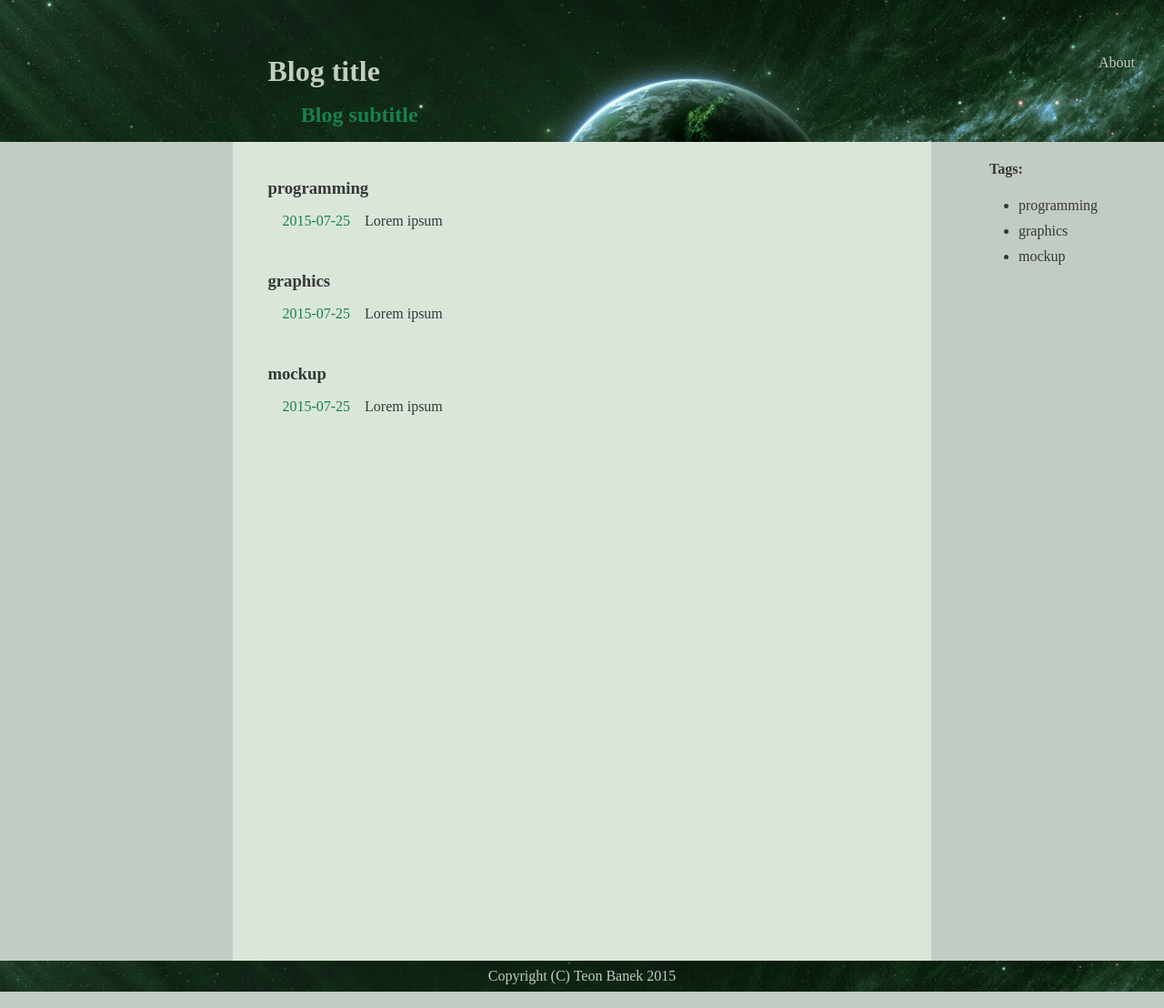
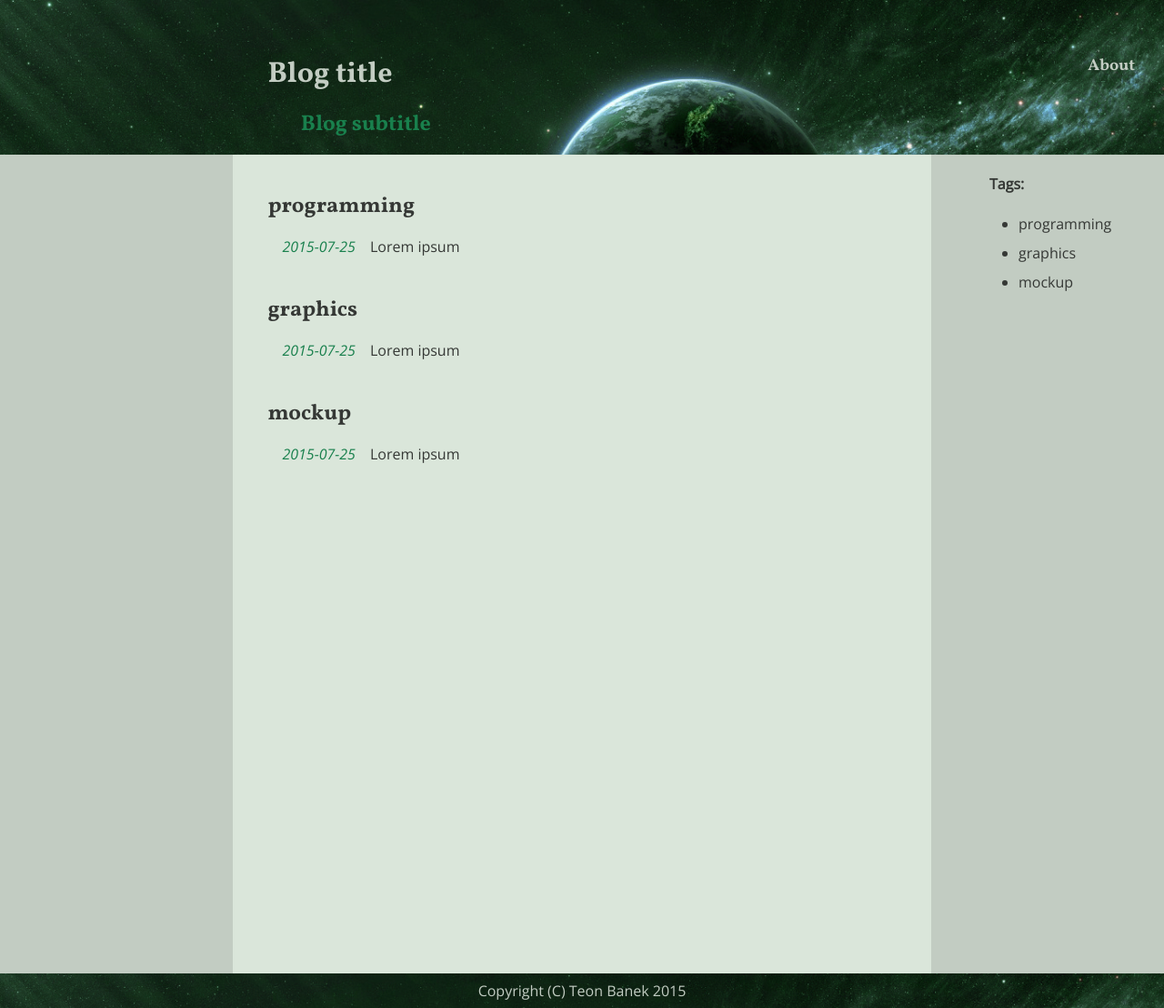
Before and after one commit to Th30n/Th30n.github.io, a Jekyll site: the page built from tags.html, in a window 1280 px wide. Shown: the whole page at 91% size. Built offline with Jekyll 4.4.1, drawn with Linux system fonts in a browser that asks for light colours; Markdown is read by kramdown in place of the engine named in the settings.

Commit message:
Add fonts

```diff
--- a/_layouts/default.html
+++ b/_layouts/default.html
@@ -5,7 +5,15 @@
   <meta http-equiv="X-UA-Compatible" content="IE=edge">
   <meta name="viewport" content="width=device-width, initial-scale=1">
   <title>{{ site.title }}</title>
-  <link href="/css/style.css" rel="stylesheet">
+
+  <!-- Custom CSS -->
+  <link rel="stylesheet" type="text/css" href="/css/style.css">
+
+  <!-- Fonts -->
+  <link rel="stylesheet" type="text/css"
+        href="http://fonts.googleapis.com/css?family=Open+Sans:400,400italic">
+  <link rel="stylesheet" type="text/css"
+        href="http://fonts.googleapis.com/css?family=Vollkorn:700">
 </head>
 
 <body class="color-dark-gray bg-gray">
--- a/css/style.css
+++ b/css/style.css
@@ -30,6 +30,10 @@
   color: #004473;
 }
 
+.italic {
+  font-style: italic;
+}
+
 body {
   position: absolute;
   margin: 0;
@@ -38,6 +42,8 @@ body {
   min-width: 768px;
   height: 100%;
   min-height: 100%;
+  font-family: 'Open Sans', sans-serif;
+  font-size: 16px;
 }
 
 h1, h2, h3 {
@@ -69,6 +75,7 @@ a:focus {
 
 .blog-title {
   margin-left: 5%;
+  font-family: 'Vollkorn', serif;
 }
 
 h1 > a:hover {
@@ -86,6 +93,8 @@ h2 {
   float: right;
   word-wrap: break-word;
   margin-right: 2.5%;
+  font-family: 'Vollkorn', serif;
+  font-size: 18px;
 }
 
 .about-link:hover {
@@ -126,6 +135,7 @@ h2 {
 
 .post-date {
   float: right;
+  font-style: italic;
 }
 
 .post-tags > a:hover,
@@ -141,7 +151,13 @@ h2 {
 }
 
 /* Post title */
-h3 > a:hover {
+
+.post-content > h3 {
+  font-family: 'Vollkorn', serif;
+  font-size: 1.5em;
+}
+
+.post-content > h3 > a:hover {
   color: #004473;
 }
 
--- a/tags.html
+++ b/tags.html
@@ -10,7 +10,7 @@ layout: default
         {% for post in posts %}
           {% if post.url %}
             <div style="clear: both">
-              <div class="list-post color-sea-green">
+              <div class="list-post color-sea-green italic">
                 {{ post.date | date: "%F"}}
               </div>
               <div class="list-post">
```
